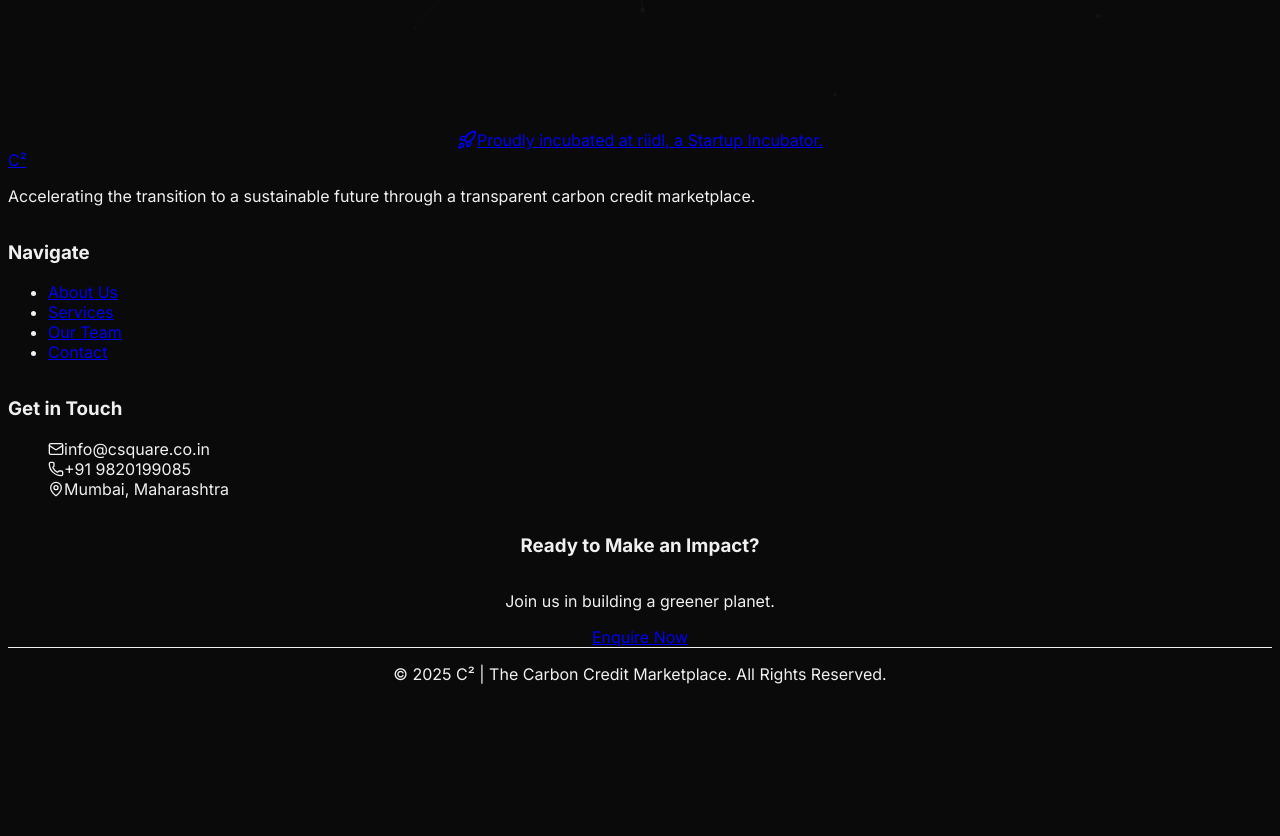
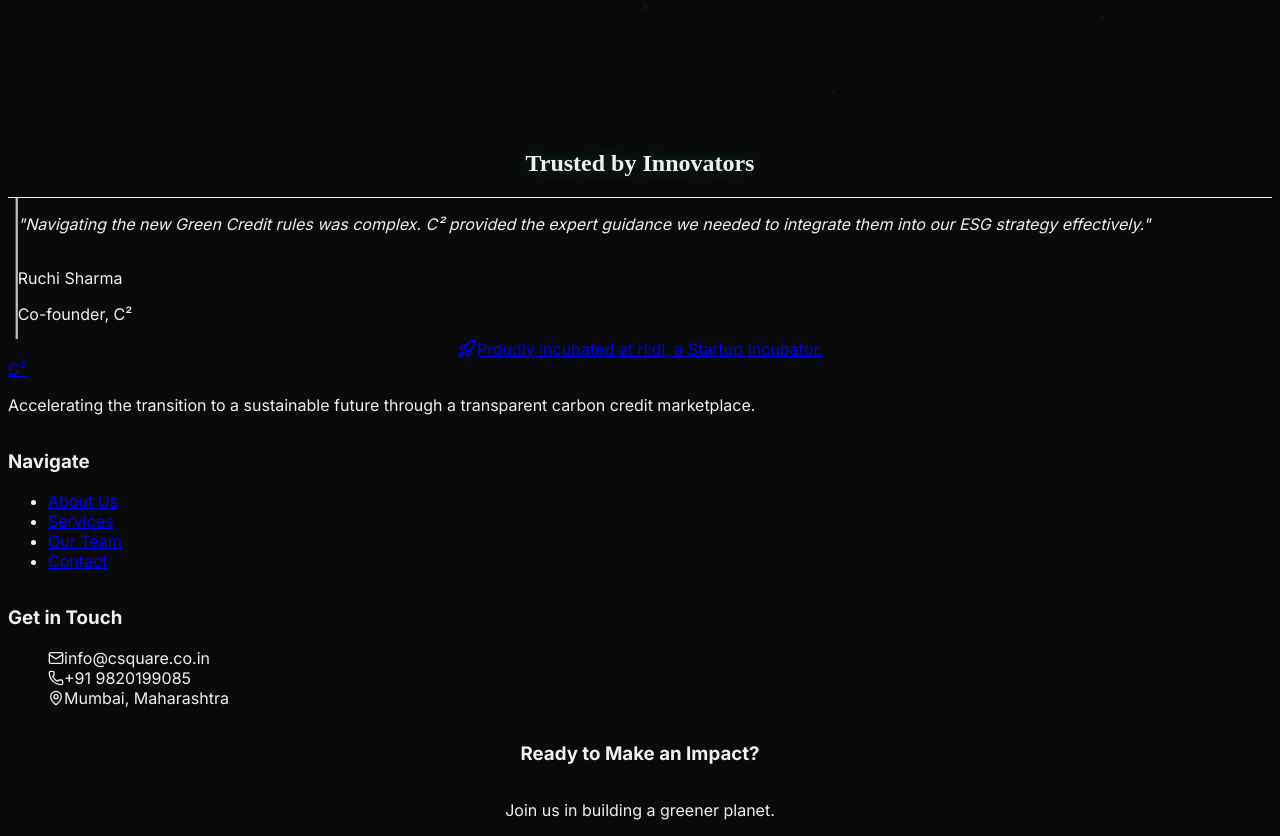
Before and after one commit to itznik/c-square-website, a Next.js app: page / in a window 1280 px wide. Shown: the part 700-1536 px from the top of the page. Before the commit the page ends 1408 px from the top, so only its background shows below. Built offline with nearby package versions, Linux system fonts and the light colour scheme.

Commit message:
Update HomePageClient.tsx

```diff
--- a/src/components/HomePageClient.tsx
+++ b/src/components/HomePageClient.tsx
@@ -8,101 +8,69 @@ import Link from 'next/link';
 import Particles, { initParticlesEngine } from "@tsparticles/react";
 import { loadSlim } from "@tsparticles/slim";
 import type { ISourceOptions } from "@tsparticles/engine";
+import TestimonialCarousel from '@/components/ui/TestimonialCarousel';
+
+// Placeholder data for testimonials - this will be moved to the CMS
+const testimonials = [
+  { quote: "C²'s platform is a game-changer for transparency in the carbon market. Their commitment to empowering farmers is truly inspiring.", author: "Amrit Om Nayak", title: "CEO & Co-Founder, Indra" },
+  { quote: "Navigating the new Green Credit rules was complex. C² provided the expert guidance we needed to integrate them into our ESG strategy effectively.", author: "Ruchi Sharma", title: "Co-founder, C²" },
+  { quote: "The integrity and traceability provided by their blockchain-powered system are unparalleled. We can finally trust the impact of our investments.", author: "Harjas Sethi", title: "Founder, C²" },
+  { quote: "As an early-stage startup, the mentorship and support from the team have been invaluable. They're not just a platform; they're a partner.", author: "Krisha Devannavar", title: "CBO, C²" },
+];
 
 export default function HomePageClient() {
-  // State for particles engine initialization
+  // State and effect for particles engine initialization
   useEffect(() => {
     initParticlesEngine(async (engine) => {
       await loadSlim(engine);
     });
 
-    // Smooth scrolling
+    // Smooth scrolling initialization
     const lenis = new Lenis();
     function raf(time: number) { lenis.raf(time); requestAnimationFrame(raf); }
     requestAnimationFrame(raf);
   }, []);
 
-  // Particle configuration for the background
+  // Memoized particle configuration for performance
   const particleOptions: ISourceOptions = useMemo(() => ({
-    background: {
-      color: {
-        value: '#0a0a0a',
-      },
-    },
+    background: { color: { value: '#0a0a0a' } },
     fpsLimit: 60,
     interactivity: {
-      events: {
-        onHover: {
-          enable: true,
-          mode: 'repulse',
-        },
-      },
-      modes: {
-        repulse: {
-          distance: 100,
-          duration: 0.4,
-        },
-      },
+      events: { onHover: { enable: true, mode: 'repulse' } },
+      modes: { repulse: { distance: 100, duration: 0.4 } },
     },
     particles: {
-      color: {
-        value: '#2c2c2c',
-      },
-      links: {
-        color: '#2c2c2c',
-        distance: 150,
-        enable: true,
-        opacity: 0.2,
-        width: 1,
-      },
-      move: {
-        direction: 'none',
-        enable: true,
-        outModes: {
-          default: 'bounce',
-        },
-        random: false,
-        speed: 1,
-        straight: false,
-      },
-      number: {
-        density: {
-          enable: true,
-        },
-        value: 80,
-      },
-      opacity: {
-        value: 0.2,
-      },
-      shape: {
-        type: 'circle',
-      },
-      size: {
-        value: { min: 1, max: 3 },
-      },
+      color: { value: '#2c2c2c' },
+      links: { color: '#2c2c2c', distance: 150, enable: true, opacity: 0.2, width: 1 },
+      move: { direction: 'none', enable: true, outModes: { default: 'bounce' }, random: false, speed: 1, straight: false },
+      number: { density: { enable: true }, value: 80 },
+      opacity: { value: 0.2 },
+      shape: { type: 'circle' },
+      size: { value: { min: 1, max: 3 } },
     },
     detectRetina: true,
   }), []);
 
   return (
     <main>
-      {/* Animated Particle Background */}
-      <div className="absolute inset-0 z-0">
+      {/* Layer 1: Animated Particle Background */}
+      <div className="fixed inset-0 z-0">
         <Particles id="tsparticles" options={particleOptions} />
       </div>
 
-      {/* Hero Section with Glassmorphism */}
+      {/* Hero Section */}
       <section className="relative min-h-screen flex items-center justify-center text-center overflow-hidden">
         <div className="relative z-10 p-8 max-w-4xl mx-auto">
-          {/* Glassmorphism Container */}
+          {/* Layer 2: Glassmorphism Container */}
           <motion.div
             className="bg-white/5 backdrop-blur-xl rounded-2xl p-8 md:p-12 border border-white/10 shadow-2xl"
             initial={{ opacity: 0, scale: 0.9 }}
             animate={{ opacity: 1, scale: 1 }}
             transition={{ duration: 0.8, ease: [0.22, 1, 0.36, 1] }}
           >
+            {/* Layer 3: Animated Content */}
             <motion.h1
-              className="text-5xl lg:text-7xl font-extrabold leading-tight"
+              className="text-5xl lg:text-7xl font-extrabold leading-tight text-brand-light"
               style={{ fontFamily: "'Lora', serif", textShadow: '0 0 20px rgba(0, 255, 153, 0.3)' }}
               initial={{ opacity: 0, y: 30 }}
               animate={{ opacity: 1, y: 0 }}
@@ -134,6 +102,32 @@ export default function HomePageClient() {
           </motion.div>
         </div>
       </section>
+
+      {/* Testimonials Section */}
+      <section className="relative z-10 py-24 md:py-32 overflow-hidden">
+        <div className="container mx-auto px-6">
+          <motion.div
+            className="text-center mb-16"
+            initial={{ opacity: 0, y: 30 }}
+            whileInView={{ opacity: 1, y: 0 }}
+            viewport={{ once: true, amount: 0.5 }}
+            transition={{ duration: 0.7 }}
+          >
+            <h2 className="text-4xl md:text-5xl font-extrabold text-white" style={{ fontFamily: "'Lora', serif", textShadow: '0 0 20px rgba(0, 255, 153, 0.3)' }}>
+              Trusted by Innovators
+            </h2>
+          </motion.div>
+
+          <motion.div
+            initial={{ opacity: 0 }}
+            whileInView={{ opacity: 1 }}
+            viewport={{ once: true, amount: 0.2 }}
+            transition={{ duration: 1 }}
+          >
+            <TestimonialCarousel testimonials={testimonials} />
+          </motion.div>
+        </div>
+      </section>
     </main>
   );
-}
+          }
```
